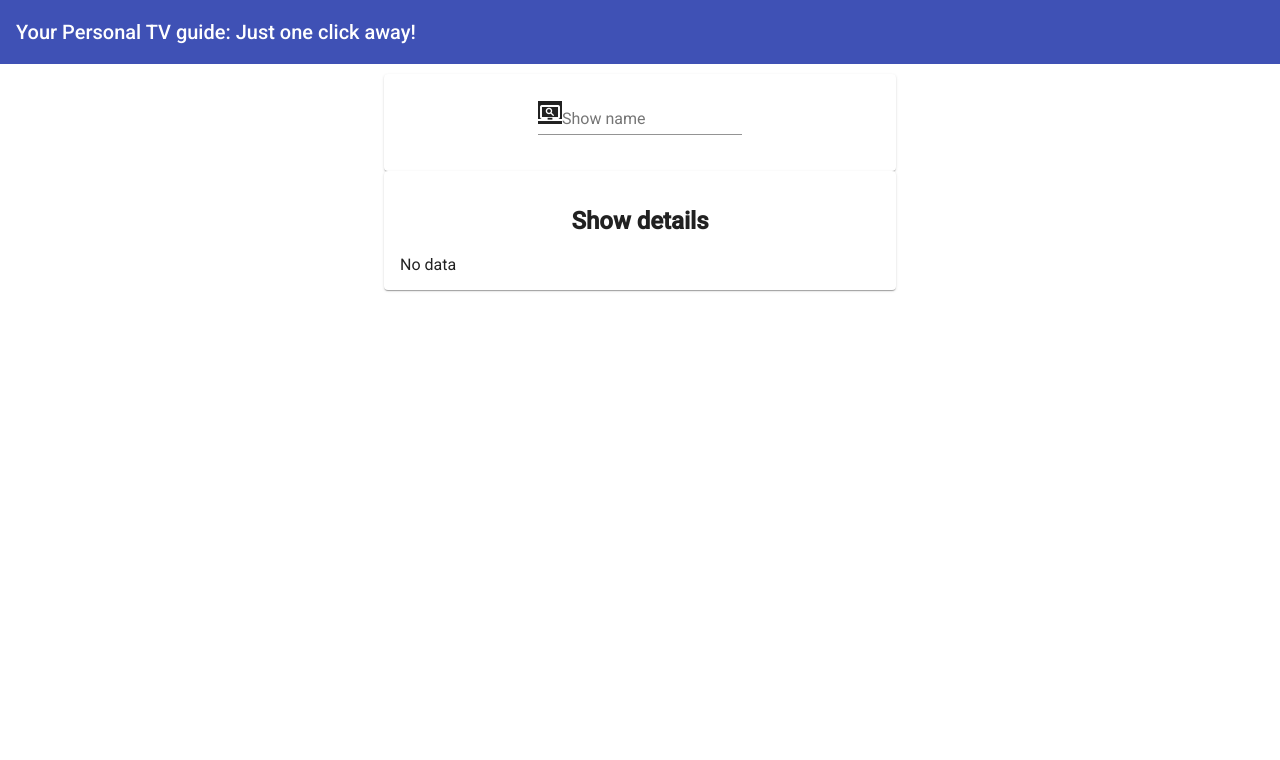
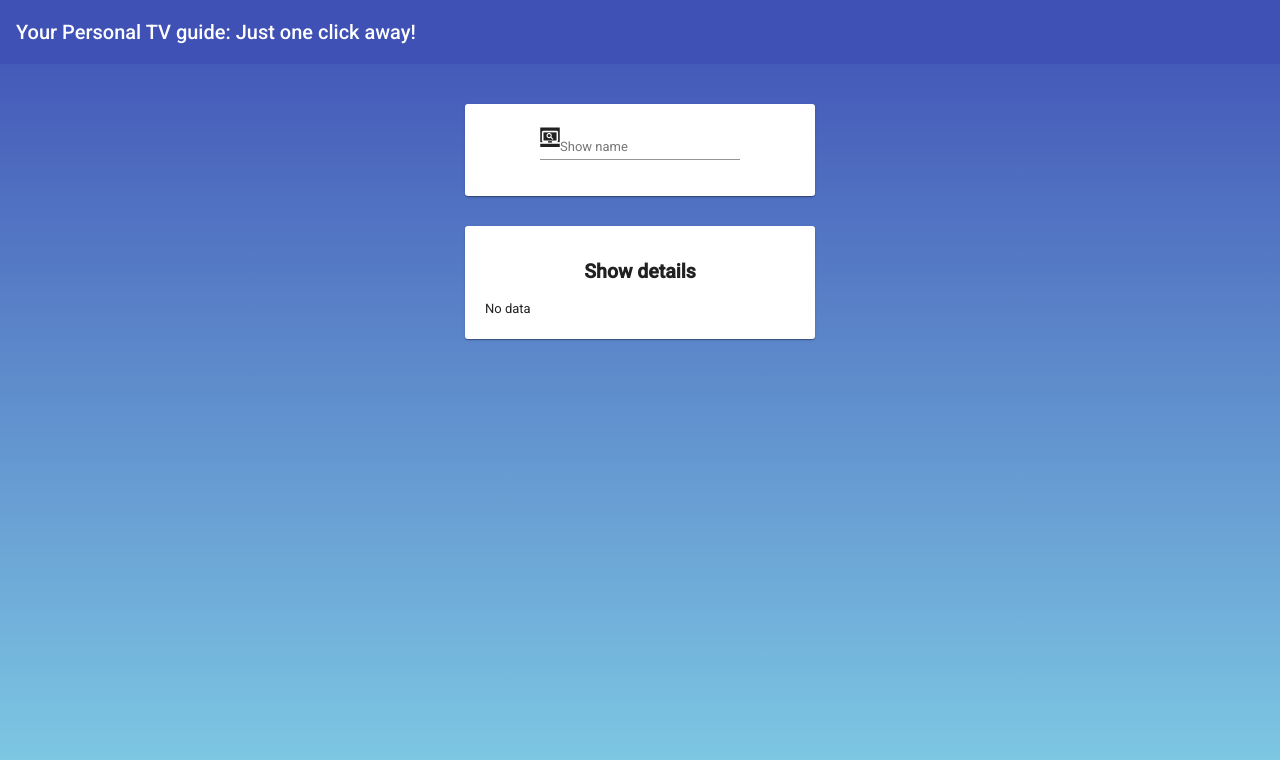
Before and after one commit to GSD678/TVShow, an Angular app: page / in a window 1280 px wide. Shown: the top 760 px of the page. Built offline with nearby package versions, Linux system fonts and the light colour scheme.

Commit message:
Background CSS initial changes

```diff
--- a/src/app/app.component.css
+++ b/src/app/app.component.css
@@ -0,0 +1,16 @@
+body {
+    font: 13px/20px "Lucida Grande", Tahoma, Verdana, sans-serif;
+    color: #404040;
+    background: linear-gradient(#4051B5,#80cde5);
+  }
+  mat-card {
+    position: relative;
+    margin: 30px auto;
+    padding: 20px 20px 20px;
+    width: 310px;
+    background: white;
+    border-radius: 3px;
+    -webkit-box-shadow: 0 0 200px rgba(255, 255, 255, 0.5), 0 1px 2px rgba(0, 0, 0, 0.3);
+    box-shadow: 0 0 200px rgba(255, 255, 255, 0.5), 0 1px 2px rgba(0, 0, 0, 0.3);
+
+  }
--- a/src/app/app.component.html
+++ b/src/app/app.component.html
@@ -1,9 +1,8 @@
-<div style="text-align: center;">
+<body><div style="text-align: center;">
     <mat-toolbar color="primary">Your Personal TV guide: Just one click away!
     </mat-toolbar>
   </div>
     <div style="
-    width: 40%;
     margin:auto;
     padding:10px;">
     <div style="text-align:center;">
@@ -15,4 +14,4 @@
       <div style="text-align:center;"><h2>Show details</h2></div>
       <app-tvcomponent [current]="currentShow"></app-tvcomponent>
     </mat-card>
-    </div>
+    </div></body>
```
